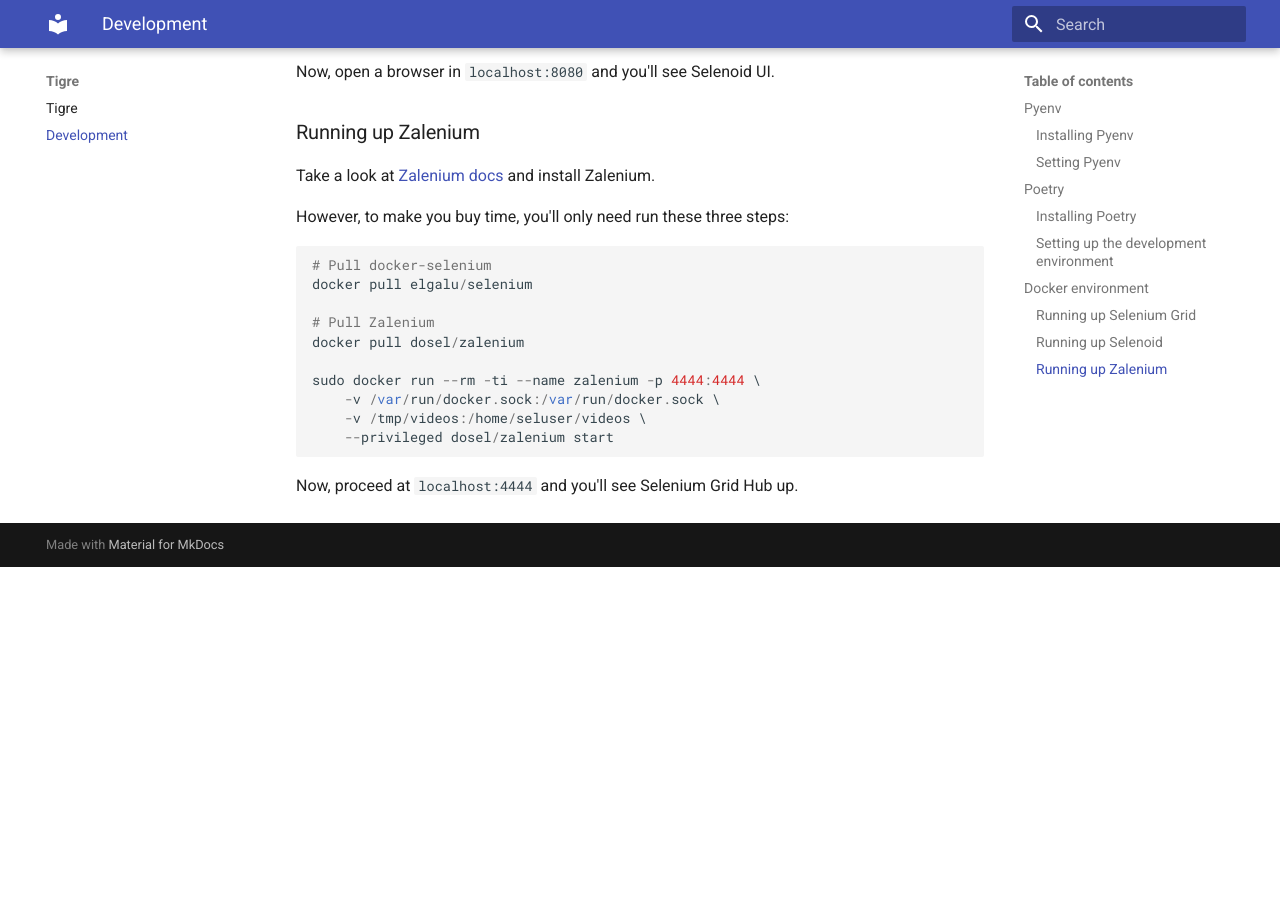
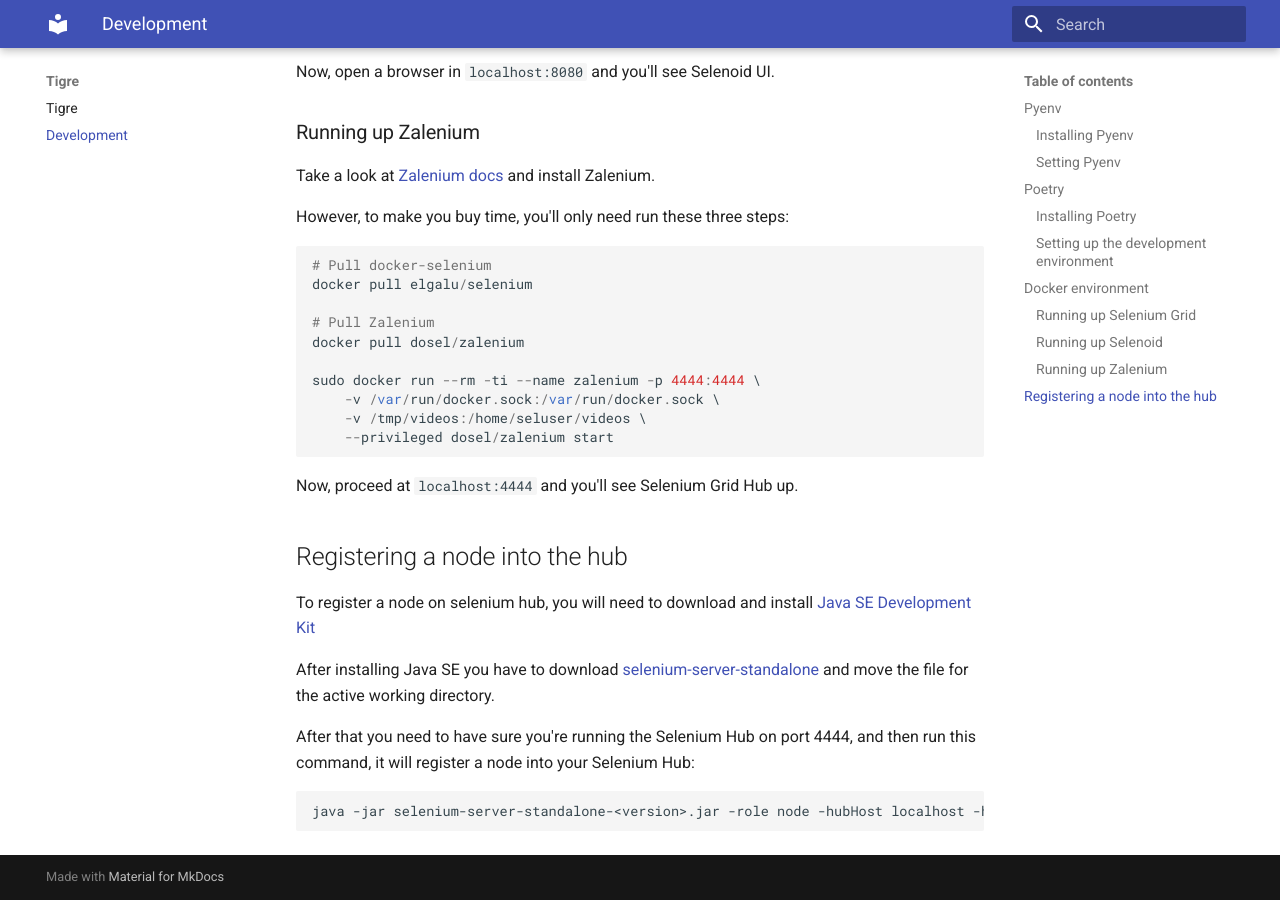
Before and after one commit to dunossauro/tigre, an MkDocs documentation site: the page built from docs/develop.md, in a window 1280 px wide and 900 px high, scrolled down 2100 px. Built offline with MkDocs 1.6.1 and Material for MkDocs 9.7.7, drawn with Linux system fonts in a browser that asks for light colours; before the commit the page ends 2667 px from its top, so only the background shows below that.

Commit message:
Update development docs, for running and register a node into selenium hub.

````diff
--- a/docs/develop.md
+++ b/docs/develop.md
@@ -97,3 +97,17 @@
         --privileged dosel/zalenium start
 
 Now, proceed at `localhost:4444` and you'll see Selenium Grid Hub up.
+
+
+## Registering a node into the hub
+
+To register a node on selenium hub, you will need to download and install [Java
+SE Development Kit](https://www.oracle.com/technetwork/java/javase/downloads/jdk13-downloads-5672538.html)
+
+After installing Java SE you have to download [selenium-server-standalone](https://selenium.dev/downloads/) and move the file for the active working directory.
+
+After that you need to have sure you're running the Selenium Hub on port 4444, and then run this command, it will register a node into your Selenium Hub:
+
+```
+java -jar selenium-server-standalone-<version>.jar -role node -hubHost localhost -hubPort 4444
+```
````
